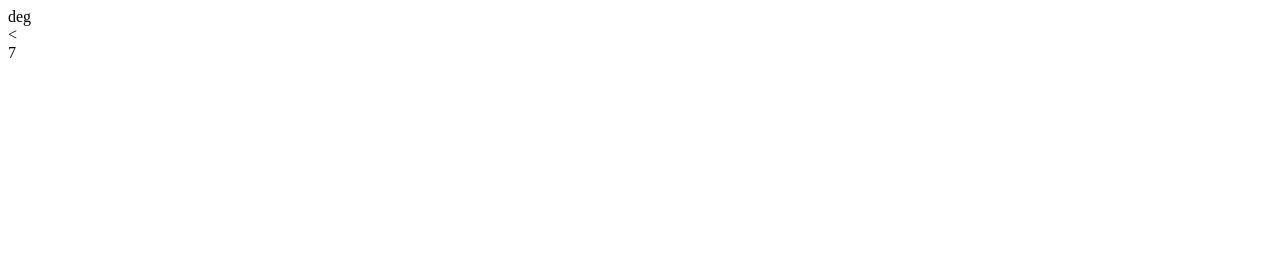
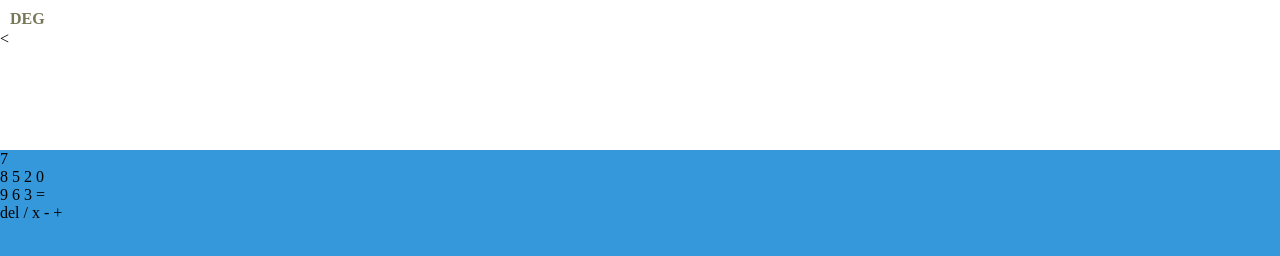
Before and after one commit to KeanaMarie/calculator, a plain HTML site: page index.html in a window 1280 px wide. Drawn offline with Linux system fonts and the light colour scheme.

Commit message:
calculator update

```diff
--- a/index.html
+++ b/index.html
@@ -4,6 +4,7 @@
     <meta charset="UTF-8">
     <meta name="viewport" content="width=device-width, initial-scale=1.0">
     <title>JavaScript Calculator</title>
+    <link rel="stylesheet" href="style.css"
 </head>
 <body>
     <main class="Calculator">
@@ -19,30 +20,32 @@
             </div>
                 <div class="columnn">
                     <span data-key="7">7</span>
-                    <span data-key="4"</span>
-                    <span data-key="1"</span>
-                    <span data-key=</span>
+                    <span data-key="4"></span>
+                    <span data-key="1"></span>
+                    <span data-key="."></span>
                 </div>
                 <div class="column">
-                    <span></span>
-                    <span></span>
-                    <span></span>
-                    <span></span>
+                    <span data-key="8">8</span>
+                    <span data-key="5">5</span>
+                    <span data-key="2">2</span>
+                    <span data-key="0">0</span>
                 </div>
                 <div class="column">
-                    <span></span>
-                    <span></span>
-                    <span></span>
-                    <span></span>
+                    <span data-key="9">9</span>
+                    <span data-key="6">6</span>
+                    <span data-key="3">3</span>
+                    <span class="equals-to" data-key="=">=</span>
                 </div>
-                <div class="colum">
-                    <span></span>
-                    <span></span>
-                    <span></span>
-                    <span></span>
+                <div class="operators">
+                    <span class="delete">del</span>
+                    <span data-key="/">/</span>
+                    <span data-key="x">x</span>
+                    <span data-key="-">-</span>
+                    <span data-key="+">+</span>
                 </div>
                 </section>
             </div>
     </main>
+    <script src="app.js"></script
 </body>
 </html>
--- /dev/null
+++ b/style.css
@@ -0,0 +1,63 @@
+*{
+    margin: 0;
+    padding: 0;
+    box-sizing: border-box;
+}
+
+html {
+
+    font-family: "roboto", "noto Sans", "Helvetica",  sans-serif
+    font-size: 14px;
+    background-color: #3498db;
+    height: 100%;
+}
+.calculator {
+    width: 350px;
+    height: auto;
+    margin: 70px auto 0;
+    overflow: hidden;
+    box-shadow: 4px 4px rgba(0, 0, 0, 2);
+
+}
+.calculator span{
+    -moz-user-select: none;
+    user-select: none;
+
+}
+
+.top{
+    position: relative;
+    height: 150px;
+    background-color: white;
+}
+
+.top .unit{
+    text-transform: uppercase;
+    position:absolute;
+    top: 10px;
+    left: 10px;
+    font-weight: 700;
+    color: #757757;
+}
+
+.top .screen{
+    position: relative;
+    width: 100%;
+    top: 20%;
+    height: 80%;
+}
+
+.screen > div {
+    display: flex;
+    align-items: center;
+    justify-content: flex-end;
+    width: 100%;
+    padding: 5px;
+    text-align: right;
+}
+
+.screen .input {
+    color: #757575;
+    height: 60%;
+    font-size: 35px;
+}
```
